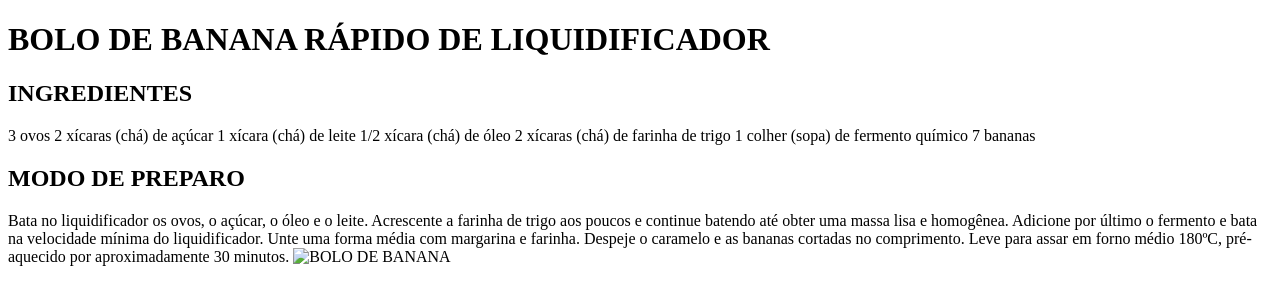
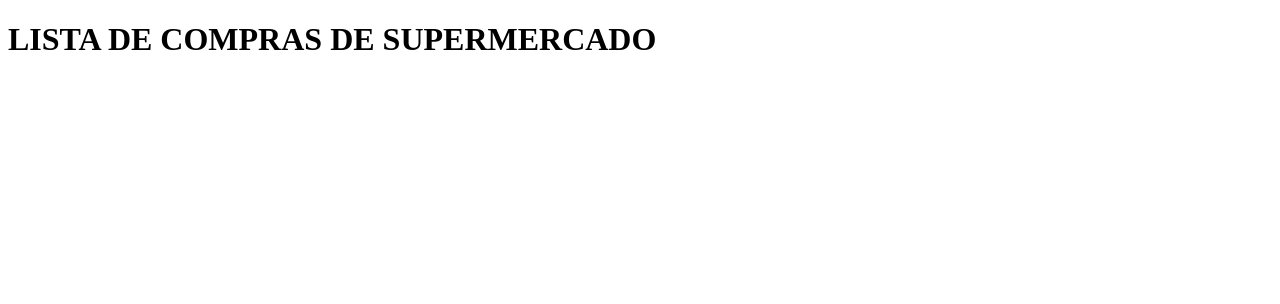
Before and after one commit to Alissonsccp/lista-de-compra, a plain HTML site: page index.html in a window 1280 px wide. Drawn offline with Linux system fonts and the light colour scheme.

Commit message:
Add files via upload

```diff
--- a/index.html
+++ b/index.html
@@ -4,25 +4,14 @@
     <meta charset="UTF-8">
     <meta http-equiv="X-UA-Compatible" content="IE=edge">
     <meta name="viewport" content="width=device-width, initial-scale=1.0">
-    <title>Document</title>
+    <title>lista de compra dos cachorro preto</title>
+    <link rel="stylesheet" href="style.css">
+
 </head>
 <body>
-    <h1>BOLO DE BANANA RÁPIDO DE LIQUIDIFICADOR</h1>
-    <h2>INGREDIENTES</h2>
-    <p1>3 ovos</p1>
-    <p1>2 xícaras (chá) de açúcar</p1>
-    <p1>1 xícara (chá) de leite</p1>
-    <p1>1/2 xícara (chá) de óleo</p1>
-    <p1>2 xícaras (chá) de farinha de trigo</p1>
-    <p1>1 colher (sopa) de fermento químico</p1>
-    <p1>7 bananas</p1>
-    <h2>MODO DE PREPARO</h2>
-    <p1>Bata no liquidificador os ovos, o açúcar, o óleo e o leite.</p1>
-    <p1>Acrescente a farinha de trigo aos poucos e continue batendo até obter uma massa lisa e homogênea.</p1>
-    <p1>Adicione por último o fermento e bata na velocidade mínima do liquidificador.</p1>
-    <p1>Unte uma forma média com margarina e farinha.</p1>
-    <p1>Despeje o caramelo e as bananas cortadas no comprimento.</p1>
-    <p1>Leve para assar em forno médio 180ºC, pré-aquecido por aproximadamente 30 minutos.</p1>
-    <img src="94578.jpg" alt="BOLO DE BANANA">
+    <header class="cabeçario">
+        <h1>LISTA DE COMPRAS DE SUPERMERCADO</h1>
+
+    </header>
 </body>
 </html>
```
Also changed, not shown: image 1.png (added), style.css (added).
